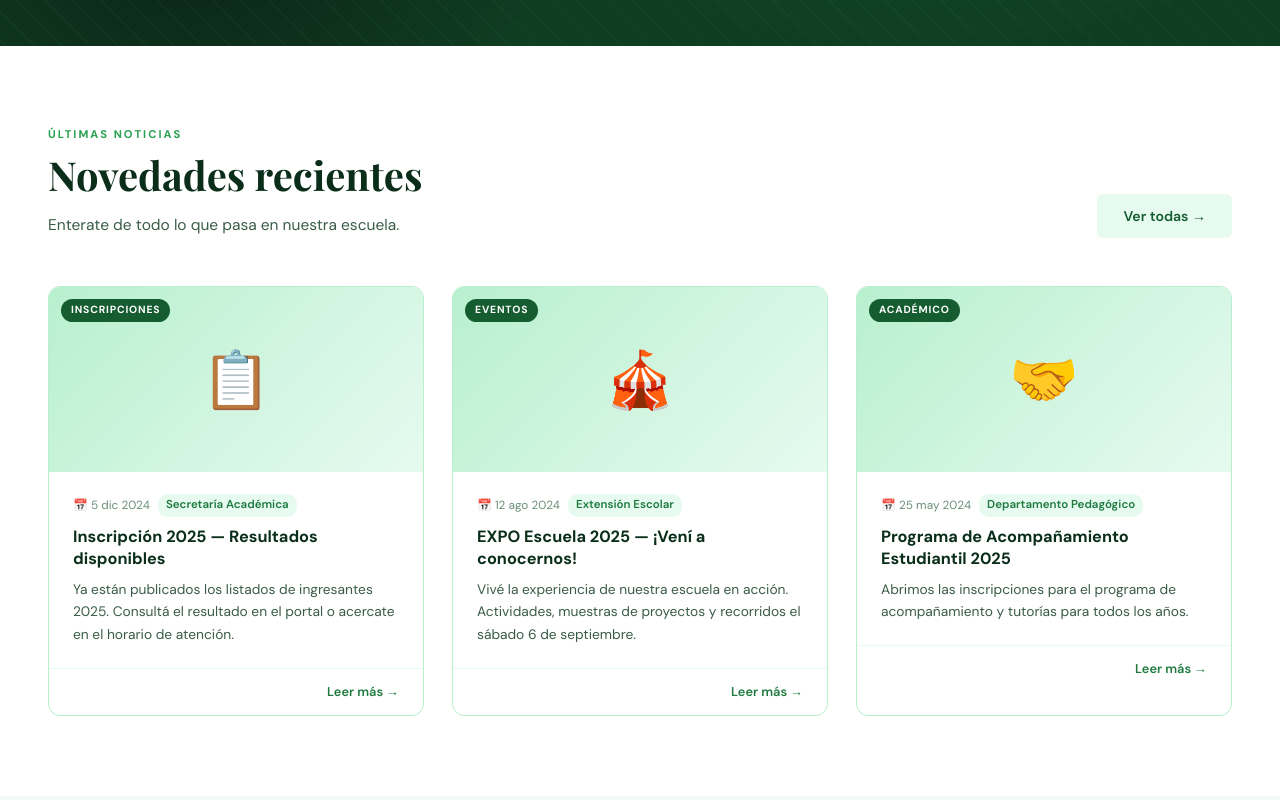
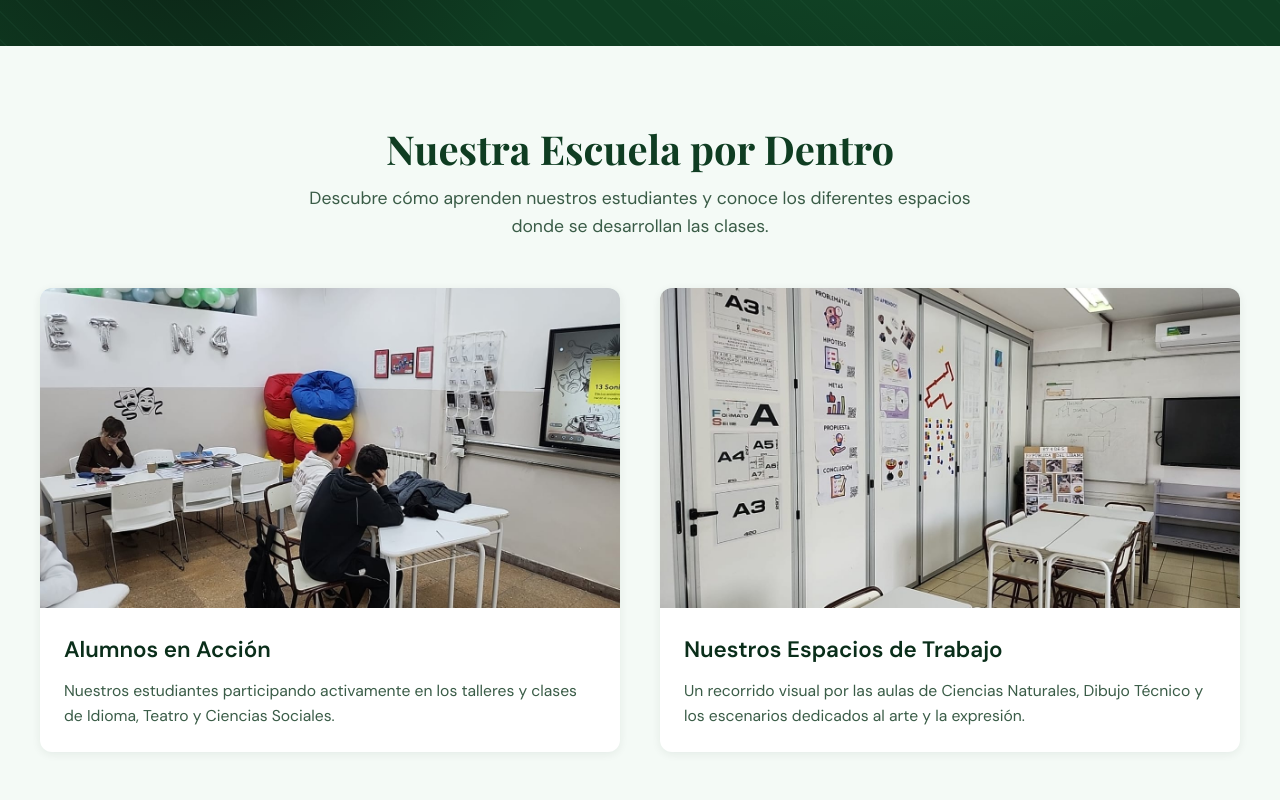
Before and after one commit to lucas-tuku/LIBANO, a plain HTML site: page PP-Libano/index.html in a window 1280 px wide. Shown: the part 800-1600 px from the top of the page. Drawn offline with nearby package versions, Linux system fonts and the light colour scheme; no server answers.

Commit message:
Add files via upload

```diff
--- a/PP-Libano/db.js
+++ b/PP-Libano/db.js
@@ -176,39 +176,50 @@ class DatabaseManager {
   // ==========================================
   async login(username, password) {
     await this.initPromise;
+
+    // Intentar primero Supabase
     if (this.mode === 'supabase') {
       try {
         const { data, error } = await this.supabase.auth.signInWithPassword({
           email: username,
           password: password
         });
+
         if (error) throw error;
-        await this.addLog('INICIO_SESION', `Inicio de sesión administrativo exitoso: ${username}`);
+
+        // Guardar también un indicador local
+        localStorage.setItem("sesion_activa", "true");
+        localStorage.setItem("user_name", data.user.email);
+
+        await this.addLog(
+        "INICIO_SESION",
+        `Inicio de sesión: ${data.user.email}`
+        );
+
         return data.user;
+
       } catch (err) {
-        console.warn("⚠️ Error en login Supabase. Intentando login local como fallback...", err);
-        // Si el usuario intentó con credenciales locales de admin, permitirle pasar localmente
-        if (username.toLowerCase() === 'admin' && password === 'admin123') {
-          this.mode = 'local'; // Forzar modo local
-          localStorage.setItem('sesion_activa', 'true');
-          localStorage.setItem('user_name', 'admin');
-          await this.addLog('INICIO_SESION', 'Inicio de sesión administrativo exitoso (Local Fallback).');
-          return { email: 'admin@escuela.edu.ar', role: 'admin' };
-        }
-        throw new Error(err.message || 'Credenciales inválidas.');
-      }
-    } else {
-      // LocalStorage Auth (admin / admin123)
-      if (username.toLowerCase() === 'admin' && password === 'admin123') {
-        localStorage.setItem('sesion_activa', 'true');
-        localStorage.setItem('user_name', 'admin');
-        await this.addLog('INICIO_SESION', 'Inicio de sesión administrativo exitoso.');
-        return { email: 'admin@escuela.edu.ar', role: 'admin' };
-      } else {
-        await this.addLog('LOGIN_FALLIDO', `Intento fallido de acceso para el usuario: ${username}`);
-        throw new Error('Credenciales inválidas.');
+      console.warn("Login Supabase falló. Intentando modo local...");
       }
     }
+
+    // Fallback local
+    if (username.toLowerCase() === "admin" && password === "admin123") {
+
+      localStorage.setItem("sesion_activa", "true");
+      localStorage.setItem("user_name", "admin");
+
+      await this.addLog(
+        "INICIO_SESION",
+        "Inicio de sesión administrador (modo local)."
+      );
+
+      return {
+        email: "admin@escuela.edu.ar",
+        role: "admin"
+      };
+    }
+      throw new Error("Credenciales inválidas.");
   }
 
   async logout() {
@@ -230,17 +241,24 @@ class DatabaseManager {
 
   async isLoggedIn() {
     await this.initPromise;
-    if (this.mode === 'supabase') {
+
+    // Si existe sesión local, devolver true
+    if (localStorage.getItem("sesion_activa") === "true") {
+      return true;
+    }
+
+    if (this.mode === "supabase") {
       try {
-        const { data: { session } } = await this.supabase.auth.getSession();
+        const { data: { session } } =
+        await this.supabase.auth.getSession();
+
         return session !== null;
-      } catch (err) {
-        console.warn("Error leyendo sesión de Supabase, recurriendo a local", err);
-        return localStorage.getItem('sesion_activa') === 'true';
+      } catch {
+      return false;
       }
-    } else {
-      return localStorage.getItem('sesion_activa') === 'true';
     }
+
+    return false;
   }
 
   async getUserEmail() {
--- a/PP-Libano/index.html
+++ b/PP-Libano/index.html
@@ -43,6 +43,41 @@
       </div>
     </div>
   </main>
+ <section class="school-action">
+    <div class="action-container">
+      <h2 class="section-title">Nuestra Escuela por Dentro</h2>
+      <p class="section-subtitle">Descubre cómo aprenden nuestros estudiantes y conoce los diferentes espacios donde se desarrollan las clases.</p>
+
+      <div class="action-grid">
+
+        <div class="action-card" data-carousel>
+          <div class="action-card-img">
+            <img src="./img/alumnos en la clase de idiomas.jpeg" alt="Clase de Idioma" class="active">
+            <img src="./img/Imagen de los alumnos de teatro.jpeg" alt="Clase de Teatro">
+            <img src="./img/Alumnos sociales 2.jpeg" alt="Clase de Ciencias Sociales">
+          </div>
+          <div class="action-card-content">
+            <h3>Alumnos en Acción</h3>
+            <p>Nuestros estudiantes participando activamente en los talleres y clases de Idioma, Teatro y Ciencias Sociales.</p>
+          </div>
+        </div>
+
+        <div class="action-card" data-carousel>
+          <div class="action-card-img">
+            <img src="./img/Aula de Naturales.jpeg" alt="Aula de Ciencias Naturales" class="active">
+            <img src="./img/Aula Dibujo.jpeg" alt="Aula de Dibujo Técnico">
+             <img src="./img/Aula dibujo 3.jpeg" alt="Aula de Dibujo Técnico">
+            <img src="./img/Teatro 1.jpeg" alt="Espacio de Teatro">
+          </div>
+          <div class="action-card-content">
+            <h3>Nuestros Espacios de Trabajo</h3>
+            <p>Un recorrido visual por las aulas de Ciencias Naturales, Dibujo Técnico y los escenarios dedicados al arte y la expresión.</p>
+          </div>
+        </div>
+
+      </div>
+    </div>
+  </section>
 
   <!-- NOVEDADES RECIENTES -->
   <section style="background:var(--white)" id="recentNews">
@@ -169,5 +204,25 @@
       setTimeout(renderHomeNews, 100);
     });
   </script>
+ <script>
+    document.addEventListener("DOMContentLoaded", () => {
+      const carousels = document.querySelectorAll("[data-carousel]");
+
+      carousels.forEach(carousel => {
+        const images = carousel.querySelectorAll(".action-card-img img");
+        if (images.length <= 1) return;
+
+        let currentIndex = 0;
+
+        setInterval(() => {
+          images[currentIndex].classList.remove("active");
+
+          currentIndex = (currentIndex + 1) % images.length;
+
+          images[currentIndex].classList.add("active");
+        }, 4000);
+      });
+    });
+  </script>
 </body>
 </html>
--- a/PP-Libano/layout.js
+++ b/PP-Libano/layout.js
@@ -69,11 +69,13 @@ function injectHeader(loggedIn, pageName) {
   el.outerHTML = `
     <header>
       <a href="index.html" class="logo">
-        <div class="logo-icon">EC</div>
-        <div class="logo-text">
-          <strong>Escuela Técnica N°4 D.E. 5 "República del Líbano"</strong>
-          <span>Gestión y Administración de las Organizaciones</span>
-        </div>
+       <div class="logo">
+  <img src="img/logo.png" alt="Logo Escuela" style="height: 50px; width: auto; margin-right: 10px;">
+  <div class="logo-text">
+    <strong>Escuela Técnica N°4 D.E. 5 "República del Líbano"</strong>
+    <span>Gestión y Administración de las Organizaciones</span>
+  </div>
+</div>
       </a>
       <nav>
         <a href="index.html" class="${isInicio ? 'active' : ''}">Inicio</a>
--- a/PP-Libano/styles.css
+++ b/PP-Libano/styles.css
@@ -1210,4 +1210,118 @@ footer {
 
   /* Hero stats: full width cards */
   .stat-card { flex: 1 1 100%; }
+}  /* ==========================================================================
+   SECCIÓN: GALERÍA DE LA ESCUELA (DOS BLOQUES ROTATIVOS)
+   ========================================================================== */
+.school-action {
+  padding: 80px 24px;
+  background-color: var(--g50);
 }
+
+.action-container {
+  max-width: 1200px;
+  margin: 0 auto;
+  text-align: center;
+}
+
+.school-action .section-title {
+  font-family: 'Playfair Display', serif;
+  font-size: 2.5rem;
+  color: var(--g800);
+  margin-bottom: 12px;
+}
+
+.school-action .section-subtitle {
+  color: var(--text-mid);
+  font-size: 1.1rem;
+  max-width: 700px;
+  margin: 0 auto 48px auto;
+  line-height: 1.6;
+}
+
+/* Distribución en 2 columnas en PC */
+.action-grid {
+  display: grid;
+  grid-template-columns: repeat(auto-fit, minmax(450px, 1fr));
+  gap: 40px;
+}
+
+/* Modificación para pantallas chicas (celulares) para que no se rompa */
+@media (max-width: 600px) {
+  .action-grid {
+    grid-template-columns: 1fr;
+  }
+}
+
+.action-card {
+  background: var(--white);
+  border-radius: 12px;
+  overflow: hidden;
+  box-shadow: var(--shadow-sm);
+  display: flex;
+  flex-direction: column;
+  text-align: left;
+  transition: transform 0.3s ease, box-shadow 0.3s ease;
+}
+
+.action-card:hover {
+  transform: translateY(-6px);
+  box-shadow: 0 12px 24px rgba(10, 46, 26, 0.12);
+}
+
+.action-card-img {
+  position: relative;
+  width: 100%;
+  height: 320px; /* Un poco más alto para resaltar mejor los detalles de las aulas */
+  overflow: hidden;
+  background-color: #e6faf0;
+}
+
+.action-card-img img {
+  position: absolute;
+  top: 0;
+  left: 0;
+  width: 100%;
+  height: 100%;
+  object-fit: cover;
+  opacity: 0;
+  transition: opacity 1s ease-in-out; /* Transición suave desvanecida */
+  z-index: 1;
+}
+
+.action-card-img img.active {
+  opacity: 1;
+  z-index: 2;
+}
+
+.action-card-content {
+  padding: 24px;
+  display: flex;
+  flex-direction: column;
+  gap: 10px;
+}
+
+.action-card-content h3 {
+  font-family: 'DM Sans', sans-serif;
+  color: var(--g900);
+  font-size: 1.4rem;
+  margin: 0;
+  font-weight: 600;
+}
+
+.action-card-content p {
+  color: var(--text-mid);
+  font-size: 0.98rem;
+  line-height: 1.6;
+  margin: 0;
+}
+.logo {
+    display: flex;
+    align-items: center;
+}
+
+.logo img {
+    max-height: 50px; /* Ajusta según el tamaño de tu imagen */
+    width: auto;
+    object-fit: contain;
+}
```
Also changed, not shown: PP-Libano/img/Alumnos de soc trabajando.jpeg (added), PP-Libano/img/Alumnos sociales 2.jpeg (added), PP-Libano/img/Aula Dibujo.jpeg (added), PP-Libano/img/Aula de Naturales.jpeg (added), PP-Libano/img/Aula dibujo 3.jpeg (added), PP-Libano/img/Aula dibujo2.jpeg (added), PP-Libano/img/Aula nat 3.jpeg (added), PP-Libano/img/Aula nat2.jpeg (added), PP-Libano/img/Imagen de los alumnos de teatro.jpeg (added), PP-Libano/img/Teatro 1.jpeg (added), PP-Libano/img/alumnos en la clase de idiomas.jpeg (added), PP-Libano/img/logo.png (added).
